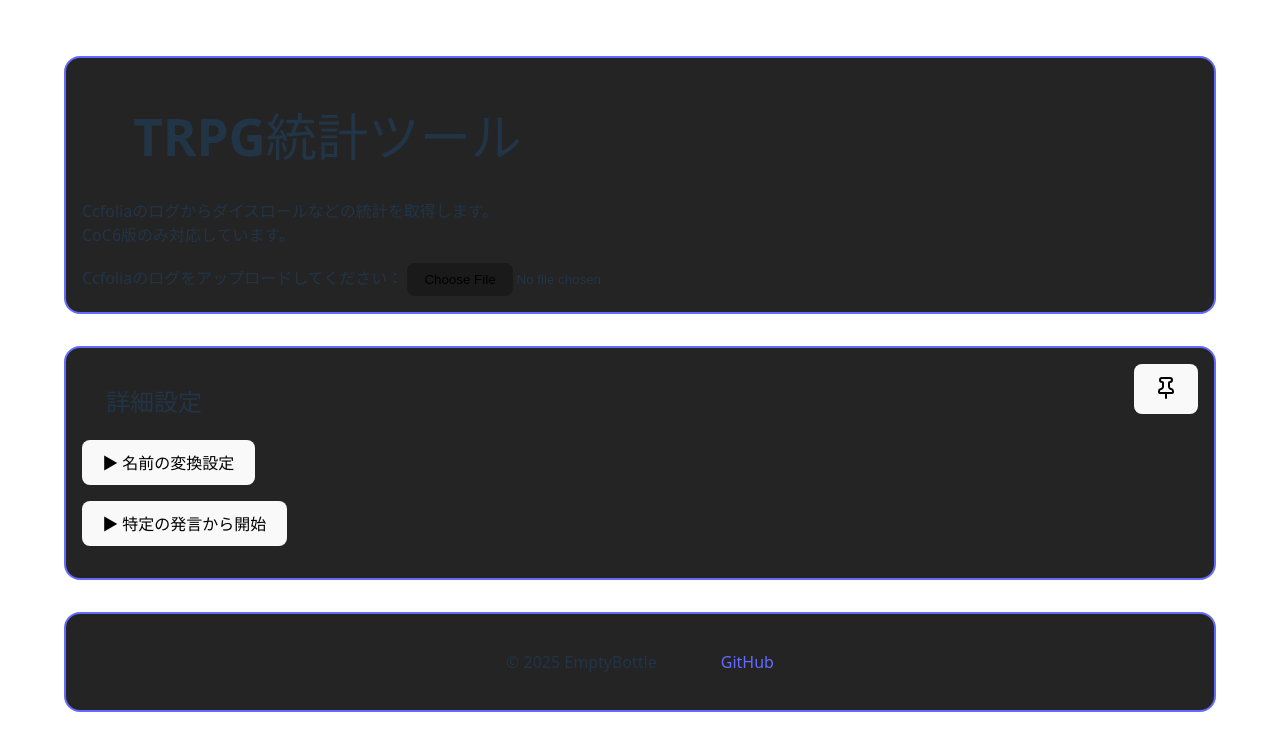
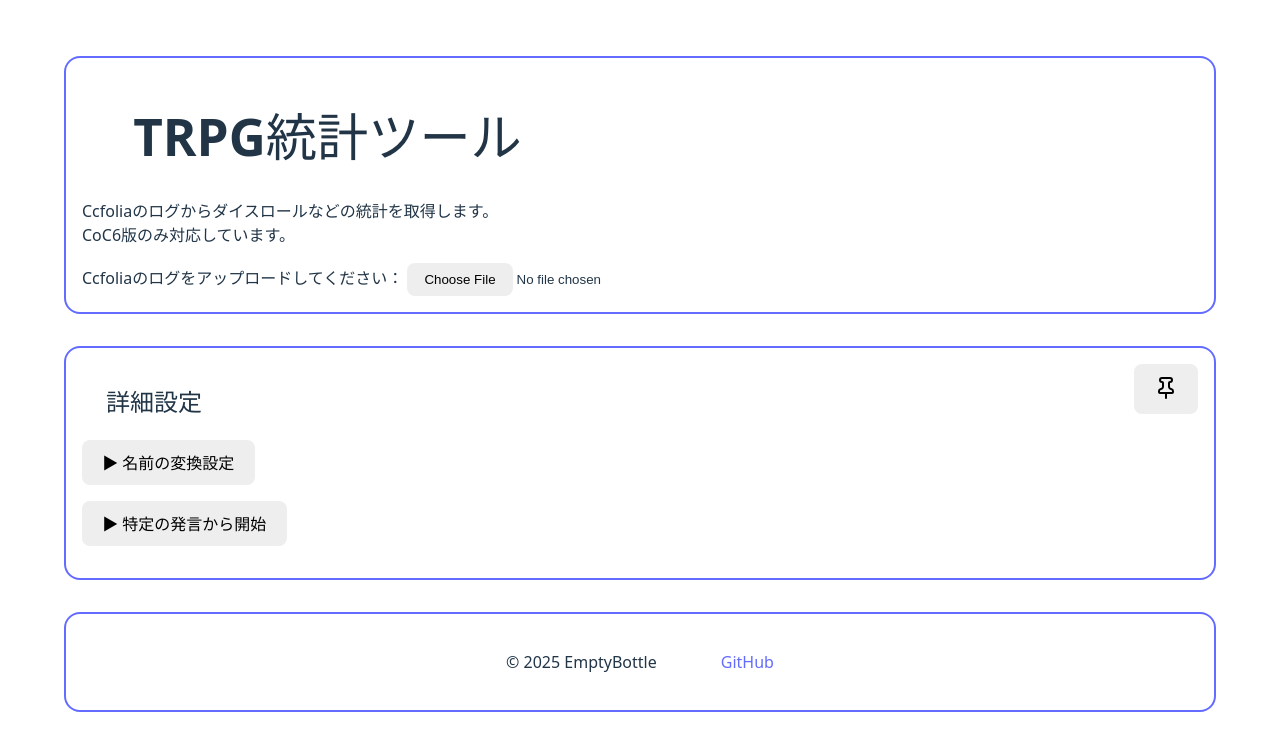
Before and after one commit to tukasa0001/DiceStats, a React (Vite) app: page / in a window 1280 px wide. Shown: the top 750 px of the page. Built offline with nearby package versions, Linux system fonts and the light colour scheme.

Commit message:
ホワイトテーマ環境での動作を修正

```diff
--- a/src/App.css
+++ b/src/App.css
@@ -19,3 +19,9 @@
     border-radius: 1em;
     margin: 0 auto 2em auto;
 }
+
+@media (prefers-color-scheme: light) {
+    .card {
+        background-color: #ffffff;
+    }
+}
--- a/src/index.css
+++ b/src/index.css
@@ -83,21 +83,6 @@ input[type="file"] {
     }
 }
 
-@media (prefers-color-scheme: light) {
-    :root {
-        color: #213547;
-        background-color: #ffffff;
-    }
-
-    a:hover {
-        color: #747bff;
-    }
-
-    button {
-        background-color: #f9f9f9;
-    }
-}
-
 table {
     border-collapse: collapse;
 
@@ -138,3 +123,35 @@ div.infoBlock {
     border-left: 4px solid rgb(209, 44, 255);
     padding: 1em 0 1em 2em;
 }
+
+
+/* ホワイトテーマ専用処理 */
+@media (prefers-color-scheme: light) {
+    :root {
+        color: #213547;
+        background-color: #ffffff;
+    }
+
+    a:hover {
+        color: #747bff;
+    }
+
+    button,
+    select:not([multiple]),
+    input[type="file"]::file-selector-button {
+        background-color: #eeeeee;
+    }
+
+    table th,
+    table td {
+        border-color: black;
+    }
+
+    table tr.separate {
+        border-top-color: black;
+    }
+
+    table tr:hover {
+        background-color: #ff39c78f;
+    }
+}
```
